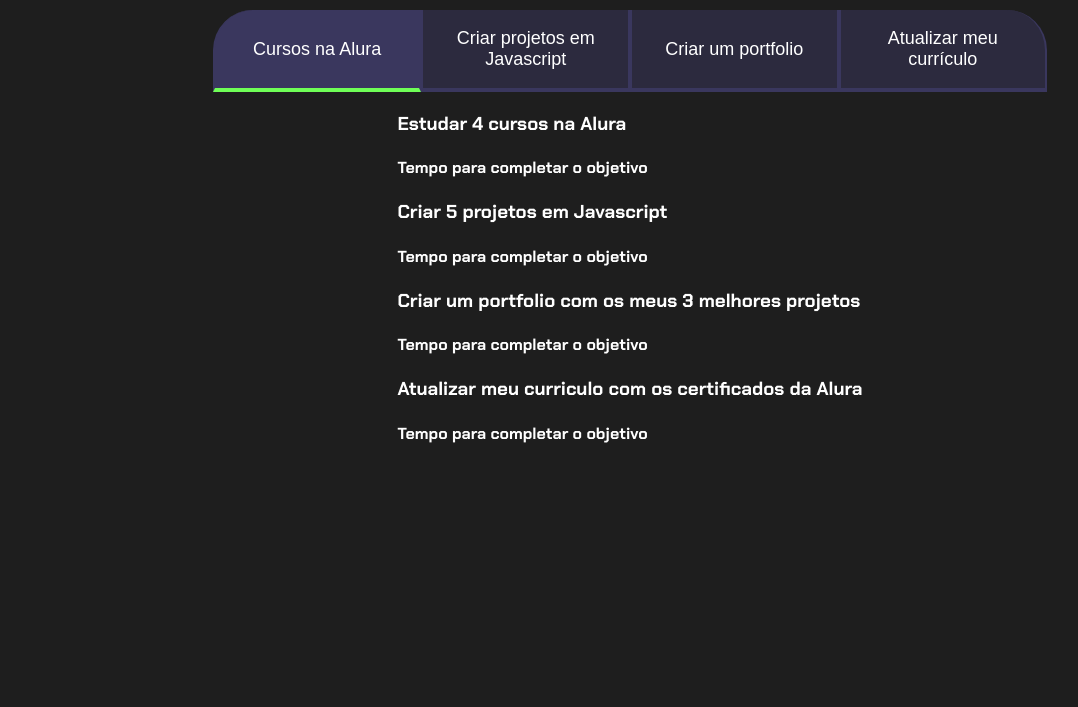
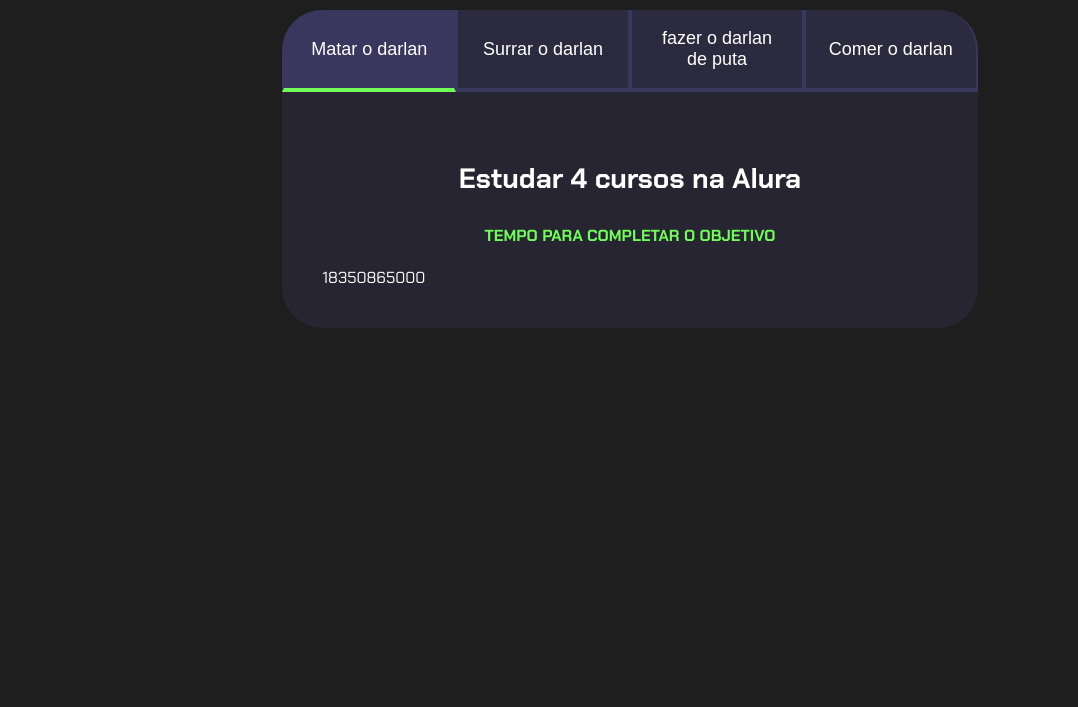
Before and after one commit to Antonynatanael/projeto, a plain HTML site: page index.html in a window 1280 px wide. Shown: the part 93-800 px from the top of the page, without its empty margins (10-1088 px from the left). Drawn offline with Linux system fonts and the light colour scheme.

Commit message:
Add files via upload

```diff
--- a/index.html
+++ b/index.html
@@ -10,37 +10,40 @@
 </head>
 <body>
     <section class="conteudo-principal">
-        <h2 class="titulo-principal">Meus Objetivos do ano<span>_</span></h2>
+        <h2 class="titulo-principal">Metas do ano<span>_</span></h2>
+        <div class="conteudo">
 <div class="botoes">
-    <button class="botao ativo">Cursos na Alura</button>
-    <button class="botao">Criar projetos em Javascript</button>
-    <button class="botao">Criar um portfolio</button>
-    <button class="botao">Atualizar meu currículo</button>
+    <button class="botao ativo">Matar o darlan </button>
+    <button class="botao">Surrar o darlan</button>
+    <button class="botao">fazer o darlan de puta</button>
+    <button class="botao">Comer o darlan</button>
 </div>
- <div class="conteudo">
-
     <div class="abas-textos">
-        <div class="aba-conteudo">
+      <div class="aba-conteudo ativo">
         <h3 class="aba-conteudo-titulo-principal">Estudar 4 cursos na Alura</h3>
         <h4 class="aba-conteudo-titulo-secundario">Tempo para completar o objetivo</h4>
+        <div class="contador"></div>
     </div>
     <div class="aba-conteudo">
         <h3 class="aba-conteudo-titulo-principal">Criar 5 projetos em Javascript</h3>
         <h4 class="aba-conteudo-titulo-secundario">Tempo para completar o objetivo</h4>
+        <div class="contador"></div>
     </div>
     <div class="aba-conteudo">
         <h3 class="aba-conteudo-titulo-principal">Criar um portfolio com os meus 3 melhores projetos</h3>
         <h4 class="aba-conteudo-titulo-secundario">Tempo para completar o objetivo</h4>
+        <div class="contador"></div>
     </div>
     <div class="aba-conteudo">
-            <h3 class="aba-conteudo-titulo-principal">Atualizar meu curriculo com os certificados da Alura</h3>
+        <h3 class="aba-conteudo-titulo-principal">Atualizar meu currículo com os certificados da Alura</h3>
         <h4 class="aba-conteudo-titulo-secundario">Tempo para completar o objetivo</h4>
+        <div class="contador"></div>
     </div>
+
     </div>
 </div>
 
 </section>
 <script src="main.js"></script>
-
 </body>
 </html>
--- a/main.js
+++ b/main.js
@@ -1,13 +1,21 @@
 const botoes = document.querySelectorAll(".botao");
+const textos = document.querySelectorAll(".aba-conteudo");
 
-for(let i=0; i <  botões.length; i++){
+for(let i=0;i <botoes.length;i++){
     botoes[i].onclick = function(){
 
         for(let j=0;j<botoes.length;j++){
             botoes[j].classList.remove("ativo");
- }
+            textos[j].classList.remove("ativo");
+        }
 
-      botoes[i].classList.add("ativo");
+        botoes[i].classList.add("ativo");
+        textos[i].classList.add("ativo");
+
     }
-    console.log(i);
 }
+const contadores = document.querySelectorAll(".contador");
+const tempoObjetivo1 = new Date("2024-10-05T00:00:00");
+let tempoAtual = new Date();
+
+contadores[0].textContent = tempoObjetivo1 - tempoAtual;
--- a/style.css
+++ b/style.css
@@ -13,6 +13,7 @@
     background-color: var(--cor-de-fundo);
     color: var(--branco);
     font-family: 'Chakra Petch', sans-serif;
+
 }
 .conteudo-principal {
     display: flex;
@@ -48,13 +49,35 @@
 
 }
 .botao:first-child {
-    border-radius: 40px 40px 0 0;}
+    border-radius: 40px 40px 0 0;
+}
 .botoes{
     display: block;
 }
-    .ativo{
+.botao.ativo{
     background-color: var(--botao-ativo);
     border-bottom: 4px solid var(--verde);
+}
+
+.abas-textos{
+    background-color: var(--texto-fundo);
+    padding: 40px;
+    border-radius: 0 0 40px 40px;
+}
+.aba-conteudo.ativo{
+    display:block;
+}
+.aba-conteudo{
+    display: none;
+}
+.aba-conteudo-titulo-principal{
+    font-size: 28px;
+    text-align: center;
+}
+.aba-conteudo-titulo-secundario{
+    text-align: center;
+    color: var(--verde);
+    text-transform: uppercase;
 }
 
 @media screen and (min-width: 768px) {
```
Lines whose indentation alone changed are shown as unchanged.
